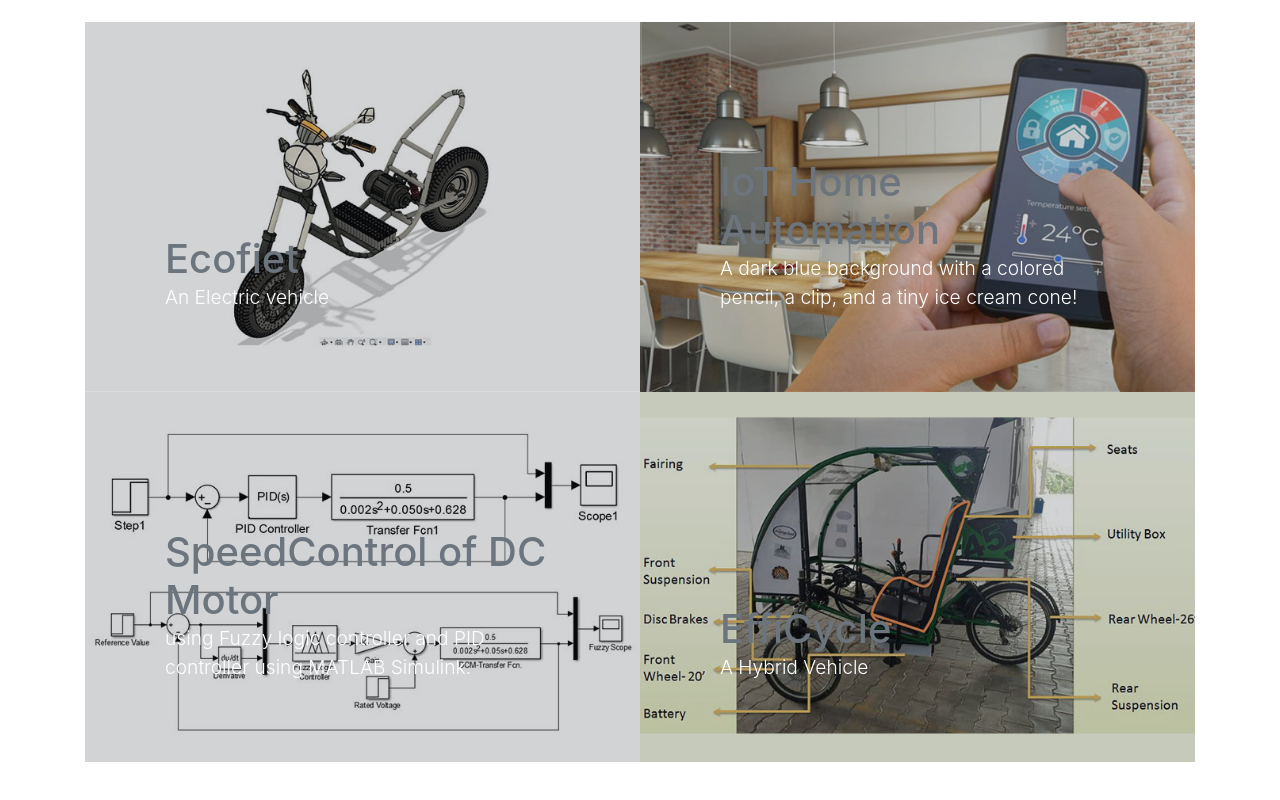
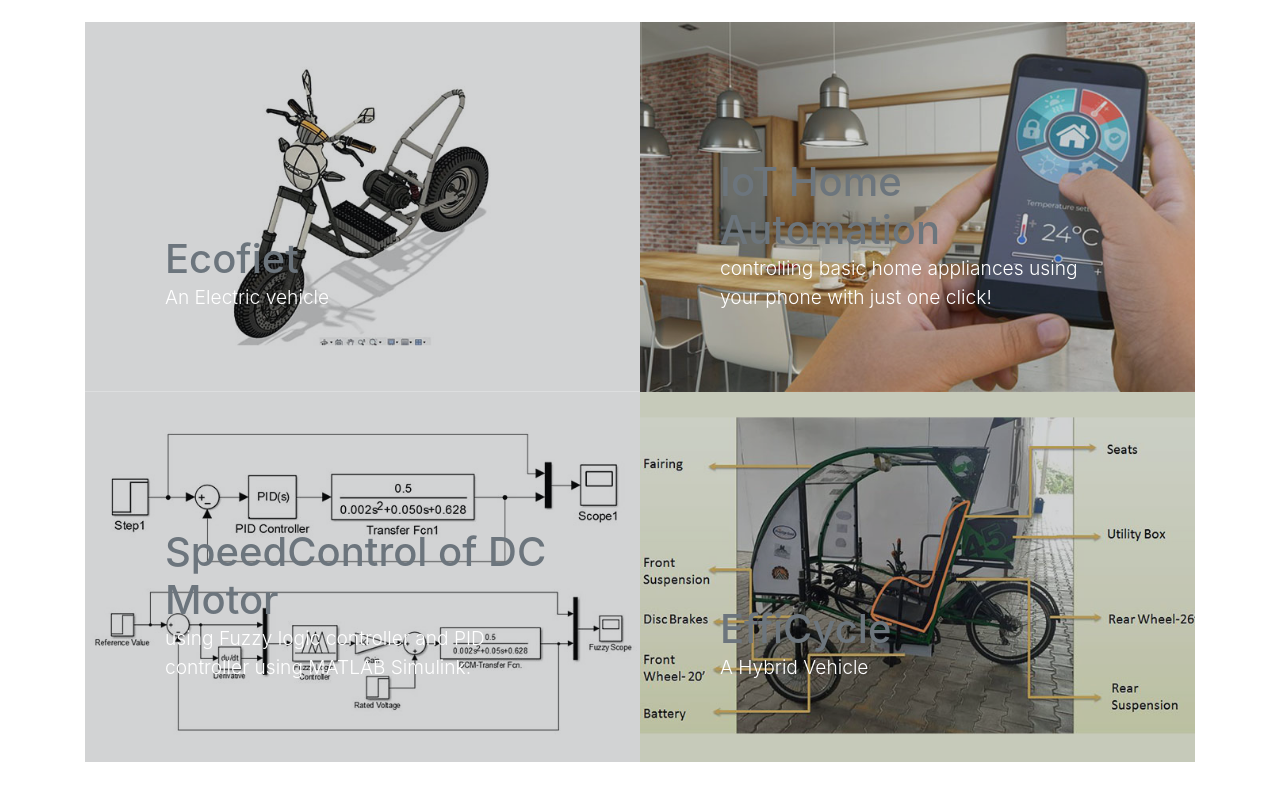
Before and after one commit to Sohanlalc/Portfolio, a website with bundled scripts: page index.html in a window 1280 px wide. Shown: the part 1966-2766 px from the top of the page. Built offline with nearby package versions, Linux system fonts and the light colour scheme.

Commit message:
changes in Project section

```diff
--- a/index.html
+++ b/index.html
@@ -162,7 +162,7 @@
             <div class="caption">
               <div class="caption-content">
                 <h1 class="text-secondary mb-0">IoT Home Automation</h1>
-                <p class="mb-0">A dark blue background with a colored pencil, a clip, and a tiny ice cream cone!</p>
+                <p class="mb-0">controlling basic home appliances using your phone with just one click!</p>
               </div>
             </div>
             <img class="img-fluid" src="img/portfolio-2.jpg" alt="">
```
